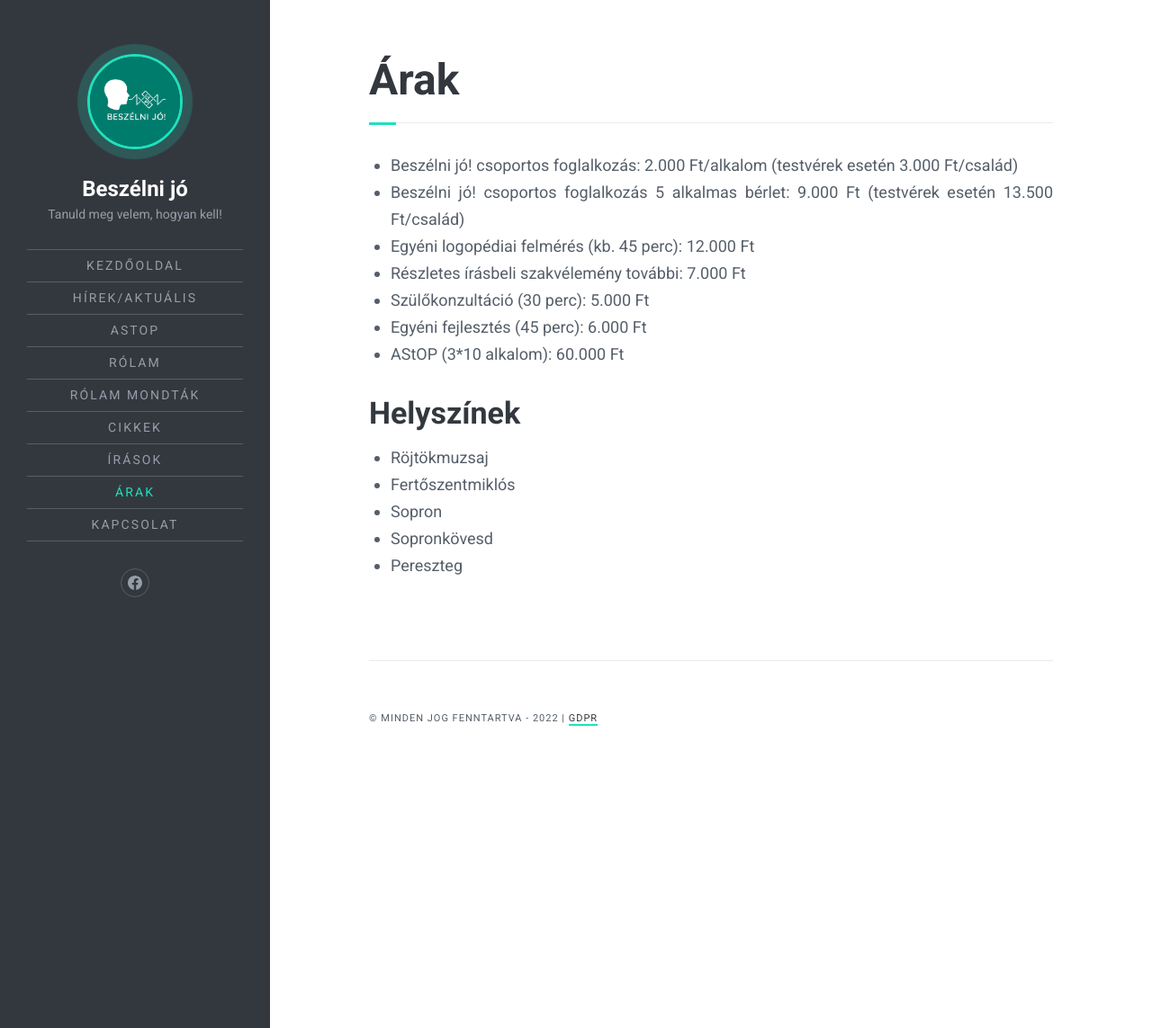
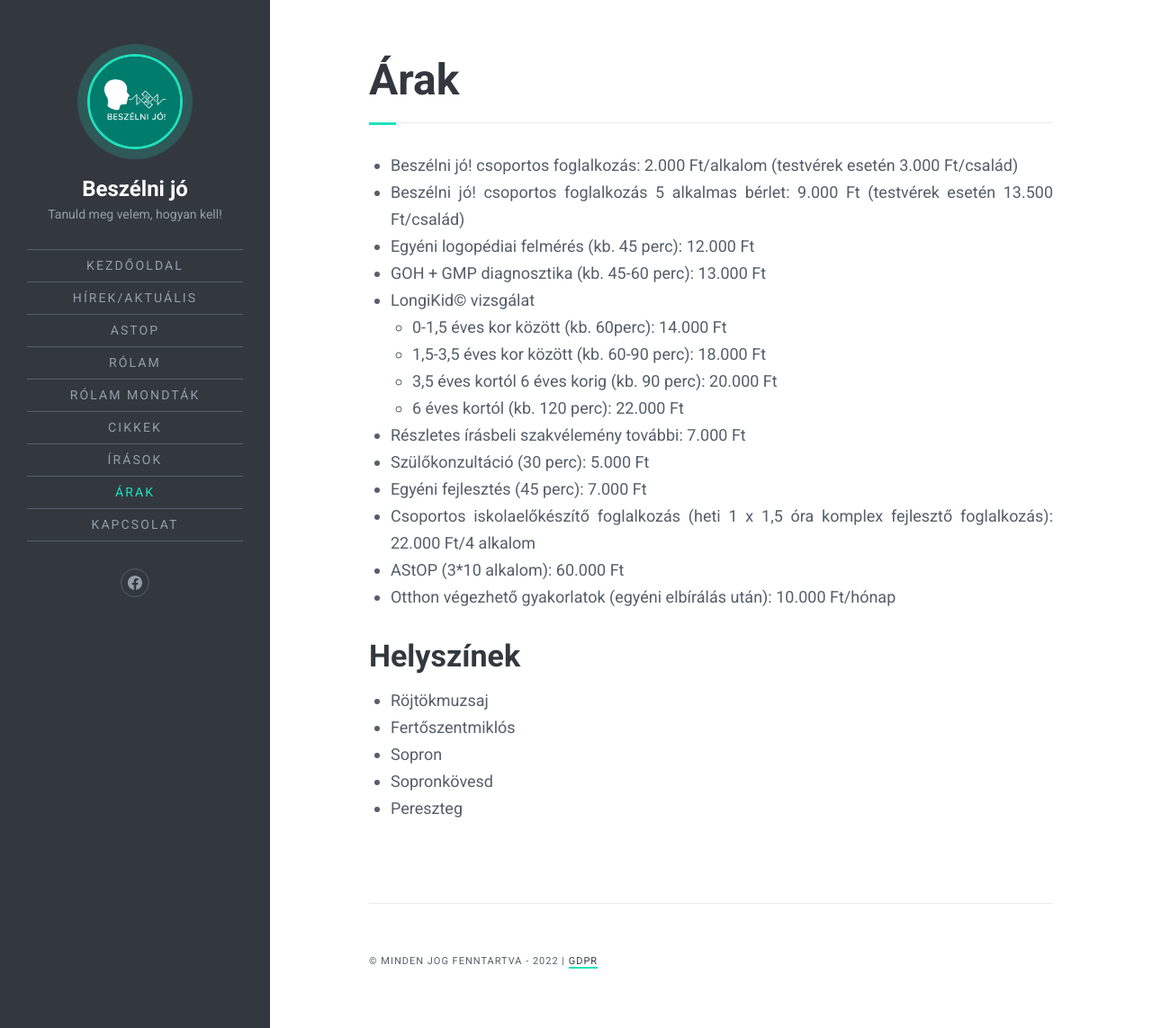
Before and after one commit to beszelnijo/beszelnijo.github.io, a Jekyll site: the page built from arak.md, in a window 1280 px wide and 1143 px high. Shown: the whole window at 90% size. Built offline with Jekyll 4.4.1, drawn with Linux system fonts in a browser that asks for light colours; comment, search, counter and statistics services are not loaded.

```diff
--- a/arak.md
+++ b/arak.md
@@ -6,10 +6,18 @@ description: Árak
 - Beszélni jó! csoportos foglalkozás: 2.000 Ft/alkalom (testvérek esetén 3.000 Ft/család)
 - Beszélni jó! csoportos foglalkozás 5 alkalmas bérlet: 9.000 Ft (testvérek esetén 13.500 Ft/család)
 - Egyéni logopédiai felmérés (kb. 45 perc): 12.000 Ft
+- GOH + GMP diagnosztika (kb. 45-60 perc): 13.000 Ft
+- LongiKid© vizsgálat
+    - 0-1,5 éves kor között (kb. 60perc): 14.000 Ft
+    - 1,5-3,5 éves kor között (kb. 60-90 perc): 18.000 Ft
+    - 3,5 éves kortól 6 éves korig (kb. 90 perc): 20.000 Ft
+    - 6 éves kortól (kb. 120 perc): 22.000 Ft
 - Részletes írásbeli szakvélemény további: 7.000 Ft
 - Szülőkonzultáció (30 perc): 5.000 Ft
-- Egyéni fejlesztés (45 perc): 6.000 Ft
+- Egyéni fejlesztés (45 perc): 7.000 Ft
+- Csoportos iskolaelőkészítő foglalkozás (heti 1 x 1,5 óra komplex fejlesztő foglalkozás): 22.000 Ft/4 alkalom
 - AStOP (3*10 alkalom): 60.000 Ft
+- Otthon végezhető gyakorlatok (egyéni elbírálás után): 10.000 Ft/hónap
 
 ## Helyszínek
 * Röjtökmuzsaj
```
Also changed, not shown: _news/2023-06-07-Iskola-elokeszito-tabor.md (added, +7 -0 lines), _posts/2023-06-07-Longitudinalis_Komplex_Vizsgalat.md (added, +89 -0 lines), rolam.md (+2 -0 lines), README.md, images/beszelnijo.jpg (added), images/longitudinalis1.jpg (added), images/longitudinalis2.jpg (added), images/longitudinalis3.jpg (added), images/longitudinalis_fokep.jpg (added), 1 other file.
